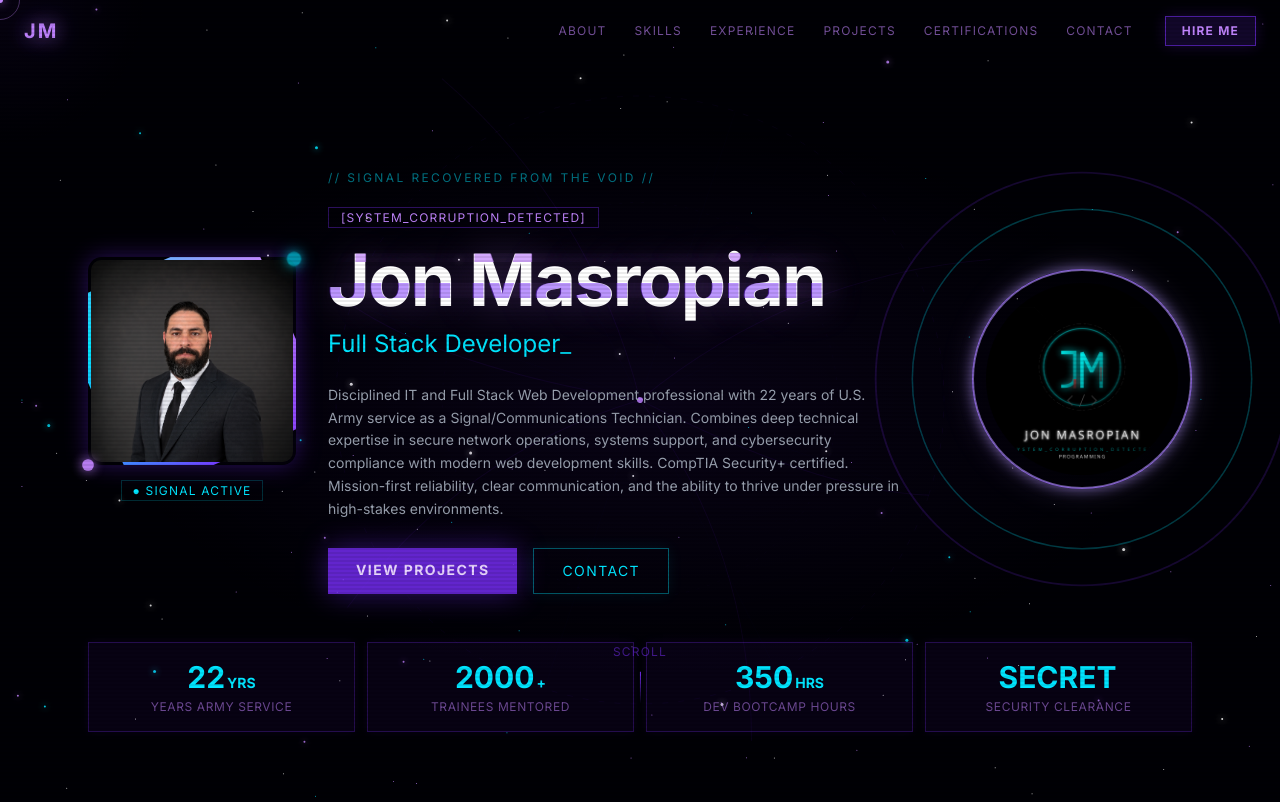
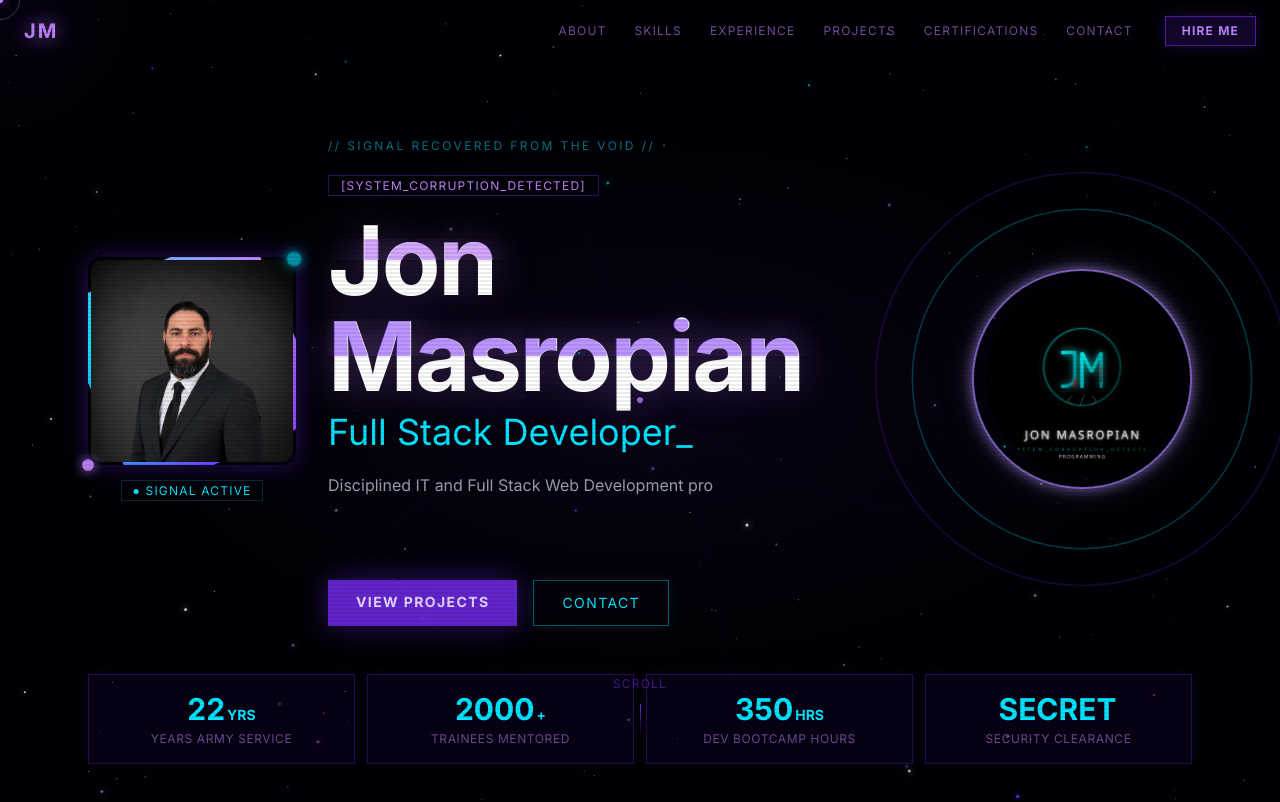
Before and after one commit to jonmasropian/Masropian-portfolio-template, a Next.js app: page / in a window 1280 px wide. Shown: the top 802 px of the page. Built offline with nearby package versions, Linux system fonts and the light colour scheme.

Commit message:
update background and hero font effect

```diff
--- a/src/components/portfolio/Effects/VoidBackground.tsx
+++ b/src/components/portfolio/Effects/VoidBackground.tsx
@@ -4,77 +4,96 @@ import { useEffect, useRef } from 'react';
 interface Star {
   x: number;
   y: number;
+  vx: number;
+  vy: number;
   size: number;
   color: string;
   glow: boolean;
+  opacity: number;
+  twinkleSpeed: number;
+  twinkleOffset: number;
 }
 
-const STAR_COLORS = ['#ffffff', '#ffffff', '#ffffff', '#ffffff', '#ffffff', '#ffffff',
-                     '#c084fc', '#c084fc', '#c084fc', '#00e5ff', '#00e5ff'];
+const STAR_COLORS = [
+  '#ffffff', '#ffffff', '#ffffff', '#ffffff',
+  '#c084fc', '#c084fc',
+  '#00e5ff', '#00e5ff',
+  '#7b2fff',
+];
 
 function buildStars(w: number, h: number): Star[] {
-  return Array.from({ length: 150 }, () => {
+  return Array.from({ length: 180 }, () => {
     const roll = Math.random();
-    const size = roll < 0.7 ? 1 : roll < 0.9 ? 2 : 3;
+    const size = roll < 0.65 ? 1 : roll < 0.88 ? 2 : 3;
+    const speed = 0.04 + Math.random() * 0.1; // gentle drift
+    const angle = Math.random() * Math.PI * 2;
     return {
       x: Math.random() * w,
       y: Math.random() * h,
+      vx: Math.cos(angle) * speed,
+      vy: Math.sin(angle) * speed,
       size,
       color: STAR_COLORS[Math.floor(Math.random() * STAR_COLORS.length)],
       glow: size >= 2,
+      opacity: 0.5 + Math.random() * 0.5,
+      twinkleSpeed: 0.3 + Math.random() * 1.2,
+      twinkleOffset: Math.random() * Math.PI * 2,
     };
   });
 }
 
-function drawSigil(ctx: CanvasRenderingContext2D, cx: number, cy: number, r: number, angle: number) {
+function drawSigil(
+  ctx: CanvasRenderingContext2D,
+  cx: number,
+  cy: number,
+  r: number,
+  angle: number,
+) {
   ctx.save();
   ctx.translate(cx, cy);
   ctx.rotate(angle);
-  ctx.globalAlpha = 0.06;
+
+  ctx.globalAlpha = 0.05;
   ctx.strokeStyle = '#7b2fff';
   ctx.lineWidth = 0.8;
 
-  // Outer dashed ring
   ctx.setLineDash([6, 10]);
   ctx.beginPath();
   ctx.arc(0, 0, r, 0, Math.PI * 2);
   ctx.stroke();
 
-  // Inner ring
   ctx.setLineDash([3, 8]);
   ctx.lineWidth = 0.5;
   ctx.beginPath();
   ctx.arc(0, 0, r * 0.65, 0, Math.PI * 2);
   ctx.stroke();
 
-  // Axis and diagonal lines
   ctx.setLineDash([]);
   ctx.lineWidth = 0.4;
   ctx.strokeStyle = '#5b00c0';
-  [[0, -r, 0, r], [-r, 0, r, 0],
-   [-r * 0.7, -r * 0.7, r * 0.7, r * 0.7],
-   [r * 0.7, -r * 0.7, -r * 0.7, r * 0.7]].forEach(([x1, y1, x2, y2]) => {
+  [
+    [0, -r, 0, r], [-r, 0, r, 0],
+    [-r * 0.7, -r * 0.7, r * 0.7, r * 0.7],
+    [r * 0.7, -r * 0.7, -r * 0.7, r * 0.7],
+  ].forEach(([x1, y1, x2, y2]) => {
     ctx.beginPath(); ctx.moveTo(x1, y1); ctx.lineTo(x2, y2); ctx.stroke();
   });
 
-  // Tentacle curves
   ctx.strokeStyle = '#7b2fff';
   ctx.lineWidth = 1;
-  ctx.globalAlpha = 0.07;
-  const arms = [
+  ctx.globalAlpha = 0.06;
+  [
     [0, 0, -r * 0.35, -r * 0.55, -r * 0.95, -r * 0.8],
     [0, 0,  r * 0.35, -r * 0.55,  r * 0.95, -r * 0.8],
     [0, 0, -r * 0.5,  r * 0.35, -r * 0.7,   r * 0.95],
     [0, 0,  r * 0.5,  r * 0.35,  r * 0.7,   r * 0.95],
     [0, 0, -r * 0.65, r * 0.1,  -r,          0       ],
     [0, 0,  r * 0.65, r * 0.1,   r,          0       ],
-  ];
-  arms.forEach(([x1, y1, cpx, cpy, x2, y2]) => {
+  ].forEach(([x1, y1, cpx, cpy, x2, y2]) => {
     ctx.beginPath(); ctx.moveTo(x1, y1); ctx.quadraticCurveTo(cpx, cpy, x2, y2); ctx.stroke();
   });
 
-  // Center point
-  ctx.globalAlpha = 0.9;
+  ctx.globalAlpha = 0.8;
   ctx.fillStyle = '#c084fc';
   ctx.beginPath();
   ctx.arc(0, 0, 3, 0, Math.PI * 2);
@@ -85,10 +104,10 @@ function drawSigil(ctx: CanvasRenderingContext2D, cx: number, cy: number, r: num
 
 export default function VoidBackground() {
   const canvasRef = useRef<HTMLCanvasElement>(null);
-  const starsRef = useRef<Star[]>([]);
-  const angleRef = useRef(0);
-  const rafRef = useRef<number>(0);
-  const lastFrameRef = useRef(0);
+  const starsRef  = useRef<Star[]>([]);
+  const angleRef  = useRef(0);
+  const rafRef    = useRef<number>(0);
+  const tRef      = useRef(0); // time counter for twinkle
 
   useEffect(() => {
     const canvas = canvasRef.current;
@@ -97,35 +116,47 @@ export default function VoidBackground() {
     if (!ctx) return;
 
     const resize = () => {
-      canvas.width = window.innerWidth;
+      canvas.width  = window.innerWidth;
       canvas.height = window.innerHeight;
       starsRef.current = buildStars(canvas.width, canvas.height);
     };
     resize();
     window.addEventListener('resize', resize);
 
-    // Throttle to ~30fps
-    const FPS = 30;
-    const INTERVAL = 1000 / FPS;
-    // Sigil completes 1 revolution per 90 seconds
-    const RPM = (2 * Math.PI) / (90 * FPS);
+    // Sigil completes one revolution per 90 s at 60 fps
+    const RPM = (2 * Math.PI) / (90 * 60);
 
-    const draw = (timestamp: number) => {
+    const draw = () => {
       rafRef.current = requestAnimationFrame(draw);
-      if (timestamp - lastFrameRef.current < INTERVAL) return;
-      lastFrameRef.current = timestamp;
+      const { width: w, height: h } = canvas;
 
-      ctx.clearRect(0, 0, canvas.width, canvas.height);
+      ctx.clearRect(0, 0, w, h);
 
-      // Draw stars
+      tRef.current += 0.016;
+
+      // Draw + update stars
       starsRef.current.forEach((star) => {
+        // Drift
+        star.x += star.vx;
+        star.y += star.vy;
+
+        // Wrap around edges
+        if (star.x < -4)  star.x = w + 4;
+        if (star.x > w + 4) star.x = -4;
+        if (star.y < -4)  star.y = h + 4;
+        if (star.y > h + 4) star.y = -4;
+
+        // Twinkle
+        const alpha = star.opacity *
+          (0.7 + 0.3 * Math.sin(tRef.current * star.twinkleSpeed + star.twinkleOffset));
+
         ctx.save();
         if (star.glow) {
-          ctx.shadowBlur = 6;
+          ctx.shadowBlur  = 7;
           ctx.shadowColor = star.color;
         }
-        ctx.fillStyle = star.color;
-        ctx.globalAlpha = 0.85;
+        ctx.globalAlpha = alpha;
+        ctx.fillStyle   = star.color;
         ctx.beginPath();
         ctx.arc(star.x, star.y, star.size / 2, 0, Math.PI * 2);
         ctx.fill();
@@ -133,9 +164,9 @@ export default function VoidBackground() {
       });
 
       // Draw rotating sigil
-      const cx = canvas.width / 2;
-      const cy = canvas.height / 2;
-      const radius = Math.min(canvas.width, canvas.height) * 0.38;
+      const cx     = w / 2;
+      const cy     = h / 2;
+      const radius = Math.min(w, h) * 0.38;
       angleRef.current += RPM;
       drawSigil(ctx, cx, cy, radius, angleRef.current);
     };
--- a/src/components/portfolio/Hero/TypingEffect.tsx
+++ b/src/components/portfolio/Hero/TypingEffect.tsx
@@ -7,7 +7,7 @@ export default function TypingEffect() {
 
   return (
     <div className="h-8 md:h-10 flex items-center">
-      <span className="text-lg md:text-2xl font-mono" style={{ color: '#00E5FF' }}>
+      <span className="text-xl md:text-4xl font-mono" style={{ color: '#00E5FF' }}>
         {displayed}
         <span className="animate-pulse">_</span>
       </span>
--- a/src/components/portfolio/Hero/index.tsx
+++ b/src/components/portfolio/Hero/index.tsx
@@ -4,6 +4,7 @@ import Image from 'next/image';
 import { personal } from '@/data/portfolio';
 import { fadeUp } from '@/lib/animations';
 import { scrollToSection } from '@/lib/scroll';
+import { Typewriter } from '@/components/ui/Typewriter';
 import TypingEffect from './TypingEffect';
 import MetricCards from './MetricCards';
 
@@ -92,7 +93,7 @@ export default function Hero() {
               initial="hidden"
               animate="visible"
               transition={{ delay: 0.1 }}
-              className="text-4xl md:text-6xl xl:text-7xl font-bold tracking-tight text-white mb-2 glitch"
+              className="text-6xl md:text-8xl xl:text-8xl font-bold tracking-tight text-white mb-2 glitch"
               data-text={personal.name}
               style={{ textShadow: '0 0 40px rgba(192,132,252,0.3)' }}
             >
@@ -103,15 +104,24 @@ export default function Hero() {
               <TypingEffect />
             </motion.div>
 
-            <motion.p
+            <motion.div
               variants={fadeUp}
               initial="hidden"
               animate="visible"
               transition={{ delay: 0.3 }}
-              className="mt-5 max-w-xl text-gray-400 text-sm leading-relaxed font-mono"
+              className="mt-5 max-w-xl text-gray-400 text-base leading-relaxed font-mono min-h-[5rem]"
             >
-              {personal.summary}
-            </motion.p>
+              <Typewriter
+                words={[
+                  'Disciplined IT and Full Stack Web Development professional with 22 years of U.S. Army service as a Signal/Communications Technician.',
+                  'Combines deep technical expertise in secure network operations, systems support, and cybersecurity compliance with modern web development skills.',
+                  'CompTIA Security+ certified. Mission-first reliability, clear communication, and the ability to thrive under pressure in high-stakes environments.',
+                ]}
+                speed={35}
+                delayBetweenWords={3000}
+                cursorChar="_"
+              />
+            </motion.div>
 
             <motion.div
               variants={fadeUp}
--- /dev/null
+++ b/src/components/ui/Typewriter.tsx
@@ -0,0 +1,69 @@
+'use client';
+
+import { useEffect, useState } from 'react';
+
+interface TypewriterProps {
+  words: string[];
+  speed?: number;
+  delayBetweenWords?: number;
+  cursor?: boolean;
+  cursorChar?: string;
+}
+
+export function Typewriter({
+  words,
+  speed = 100,
+  delayBetweenWords = 2000,
+  cursor = true,
+  cursorChar = '|',
+}: TypewriterProps) {
+  const [displayText, setDisplayText]   = useState('');
+  const [isDeleting, setIsDeleting]     = useState(false);
+  const [wordIndex, setWordIndex]       = useState(0);
+  const [charIndex, setCharIndex]       = useState(0);
+  const [showCursor, setShowCursor]     = useState(true);
+
+  const currentWord = words[wordIndex];
+
+  useEffect(() => {
+    const timeout = setTimeout(() => {
+      if (!isDeleting) {
+        if (charIndex < currentWord.length) {
+          setDisplayText(currentWord.substring(0, charIndex + 1));
+          setCharIndex(charIndex + 1);
+        } else {
+          setTimeout(() => setIsDeleting(true), delayBetweenWords);
+        }
+      } else {
+        if (charIndex > 0) {
+          setDisplayText(currentWord.substring(0, charIndex - 1));
+          setCharIndex(charIndex - 1);
+        } else {
+          setIsDeleting(false);
+          setWordIndex((prev) => (prev + 1) % words.length);
+        }
+      }
+    }, isDeleting ? speed / 2 : speed);
+
+    return () => clearTimeout(timeout);
+  }, [charIndex, currentWord, isDeleting, speed, delayBetweenWords, wordIndex, words]);
+
+  useEffect(() => {
+    if (!cursor) return;
+    const id = setInterval(() => setShowCursor((p) => !p), 500);
+    return () => clearInterval(id);
+  }, [cursor]);
+
+  return (
+    <div className="inline-block">
+      <span>
+        {displayText}
+        {cursor && (
+          <span className="ml-1 transition-opacity duration-75" style={{ opacity: showCursor ? 1 : 0 }}>
+            {cursorChar}
+          </span>
+        )}
+      </span>
+    </div>
+  );
+}
```
